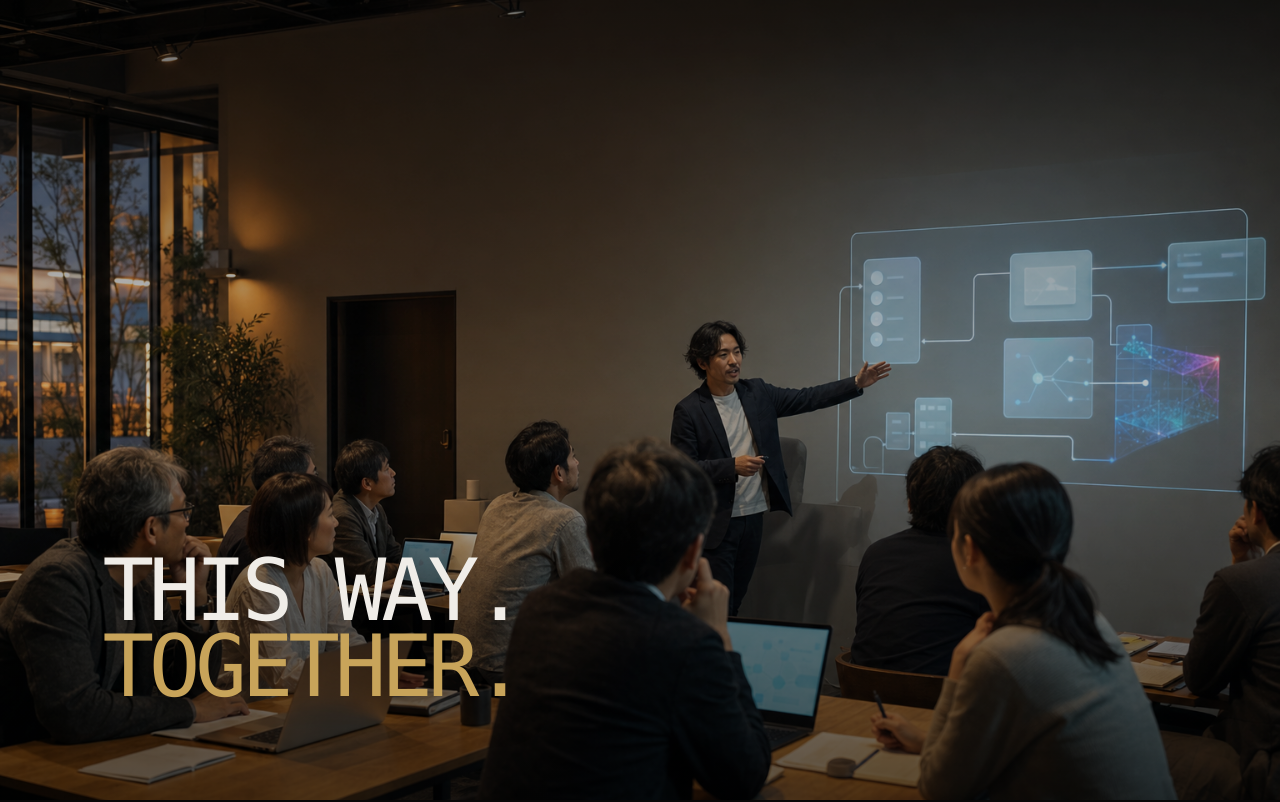
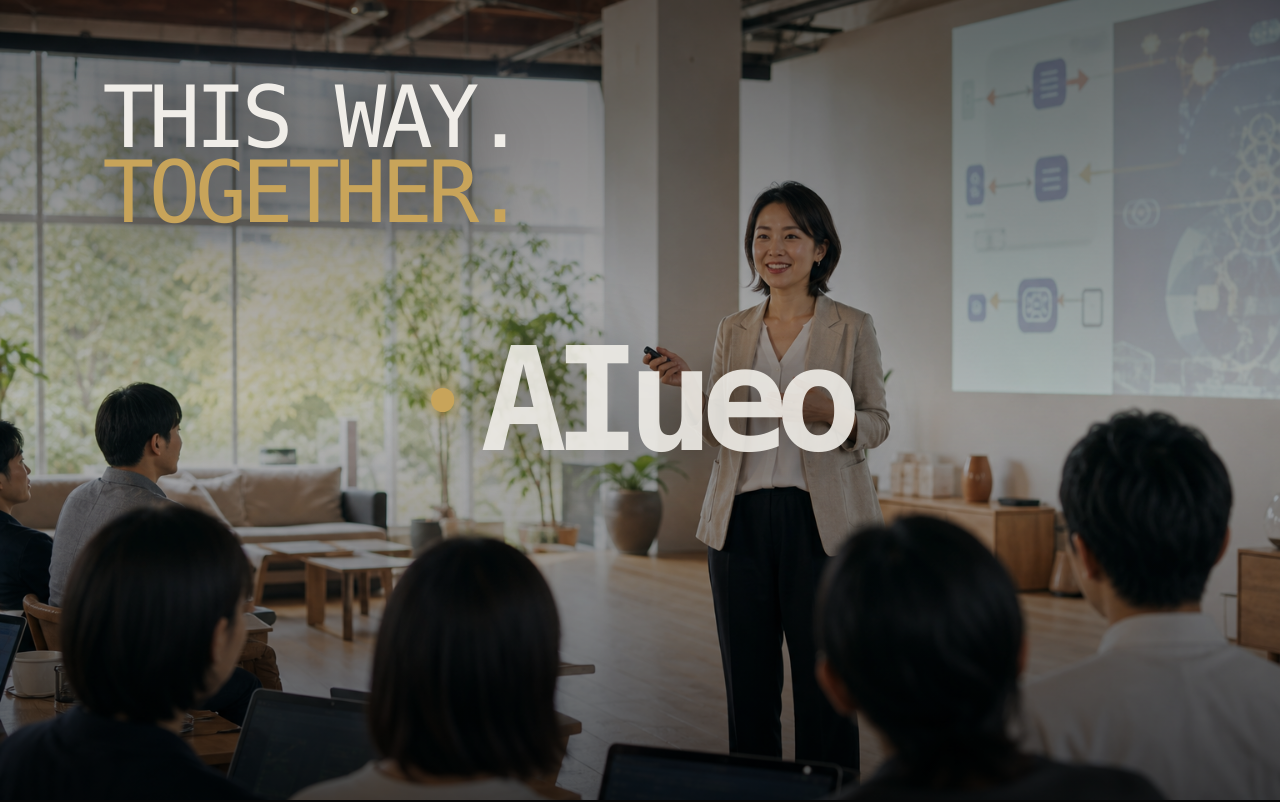
Before and after one commit to rahiseko-alt/AIueo-LP, a Next.js app: page / in a window 1280 px wide. Shown: the top 802 px of the page. Built offline with nearby package versions, Linux system fonts and the light colour scheme.

Commit message:
feat: update hero with female lecturer and logo

```diff
--- a/src/components/hero.tsx
+++ b/src/components/hero.tsx
@@ -10,20 +10,28 @@
     <section id="home" className="relative h-[100svh] min-h-[30rem] overflow-hidden bg-[#080808] lg:min-h-[36rem]">
       <Image
         src={activity.imageUrl}
-        alt="AI導入セミナーで実演する講師と参加者"
+        alt="開放的なイベントスペースでAI研修を行う女性講師"
         fill
         sizes="100vw"
-        className="object-cover object-[56%_center] brightness-[0.76] sm:object-[54%_center] sm:brightness-[0.82] lg:object-center"
+        className="object-cover object-[63%_center] brightness-[0.72] sm:object-[60%_center] sm:brightness-[0.8] lg:object-center"
         priority
       />
       <div className="pointer-events-none absolute inset-0 bg-gradient-to-b from-black/65 via-black/15 to-black/60 sm:from-black/45 sm:via-black/5 sm:to-black/55" />
-      <div className="pointer-events-none absolute inset-x-6 top-[max(5.5rem,16svh)] text-center sm:inset-x-8 sm:top-[12svh] lg:left-[8%] lg:right-auto lg:top-auto lg:bottom-[12%] lg:text-left">
+      <div className="pointer-events-none absolute left-5 top-[max(2rem,env(safe-area-inset-top))] text-left sm:left-8 sm:top-8 lg:left-[8%] lg:top-[10%]">
         <h1 className="font-mono text-[clamp(2.1rem,9vw,4.5rem)] font-medium leading-[0.88] tracking-[-0.06em] text-[#f0ede8] drop-shadow-[0_4px_22px_rgba(0,0,0,0.8)] lg:text-[clamp(4rem,6.7vw,6rem)]">
           THIS WAY.
           <br />
           <span className="text-[#c8a45a]">TOGETHER.</span>
         </h1>
       </div>
+
+      <div
+        aria-label="AIueo"
+        className="pointer-events-none absolute left-1/2 top-1/2 flex -translate-x-1/2 -translate-y-1/2 items-center gap-[0.18em] font-mono text-[clamp(2.75rem,13vw,9rem)] font-semibold leading-none tracking-[-0.09em] text-[#f0ede8]/90 drop-shadow-[0_4px_28px_rgba(0,0,0,0.65)]"
+      >
+        <span className="h-[0.16em] w-[0.16em] shrink-0 rounded-full bg-[#c8a45a] shadow-[0_0_18px_rgba(200,164,90,0.8)]" />
+        <span>AIueo</span>
+      </div>
     </section>
   );
 }
--- a/src/data/mock.ts
+++ b/src/data/mock.ts
@@ -47,7 +47,7 @@
   status: 'UPCOMING',
   date: '2026-09-20',
   displayDate: 'FEATURED INITIATIVE',
-  imageUrl: '/images/japanese/hero-ai-seminar.png',
+  imageUrl: '/images/japanese/hero-ai-seminar-female.png',
   location: 'Tokyo / Regional / Online',
   spots: '誰でも企画・参加歓迎',
   actionUrl: '#events',
```
Also changed, not shown: public/images/japanese/hero-ai-seminar-female.png (added).
